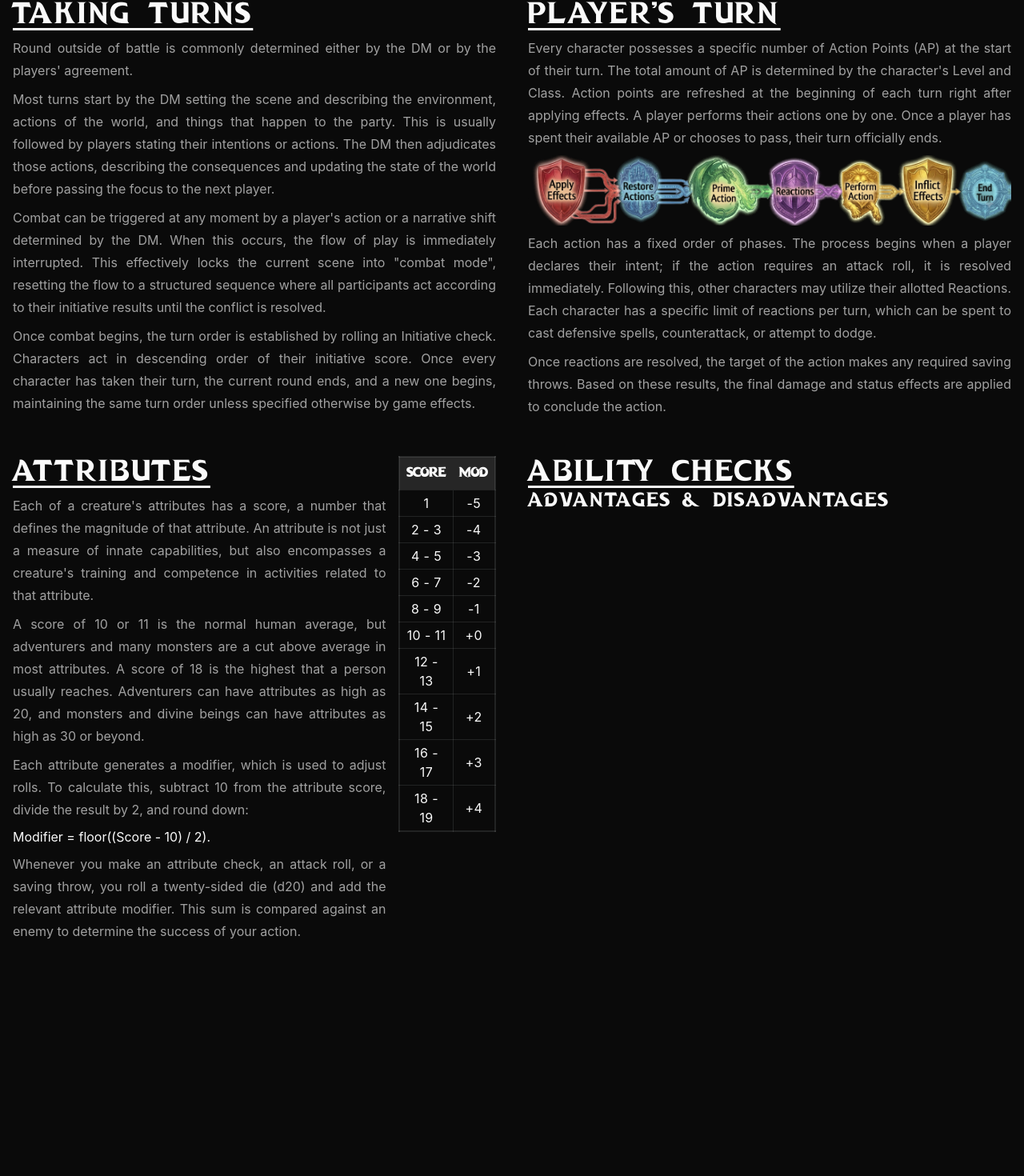
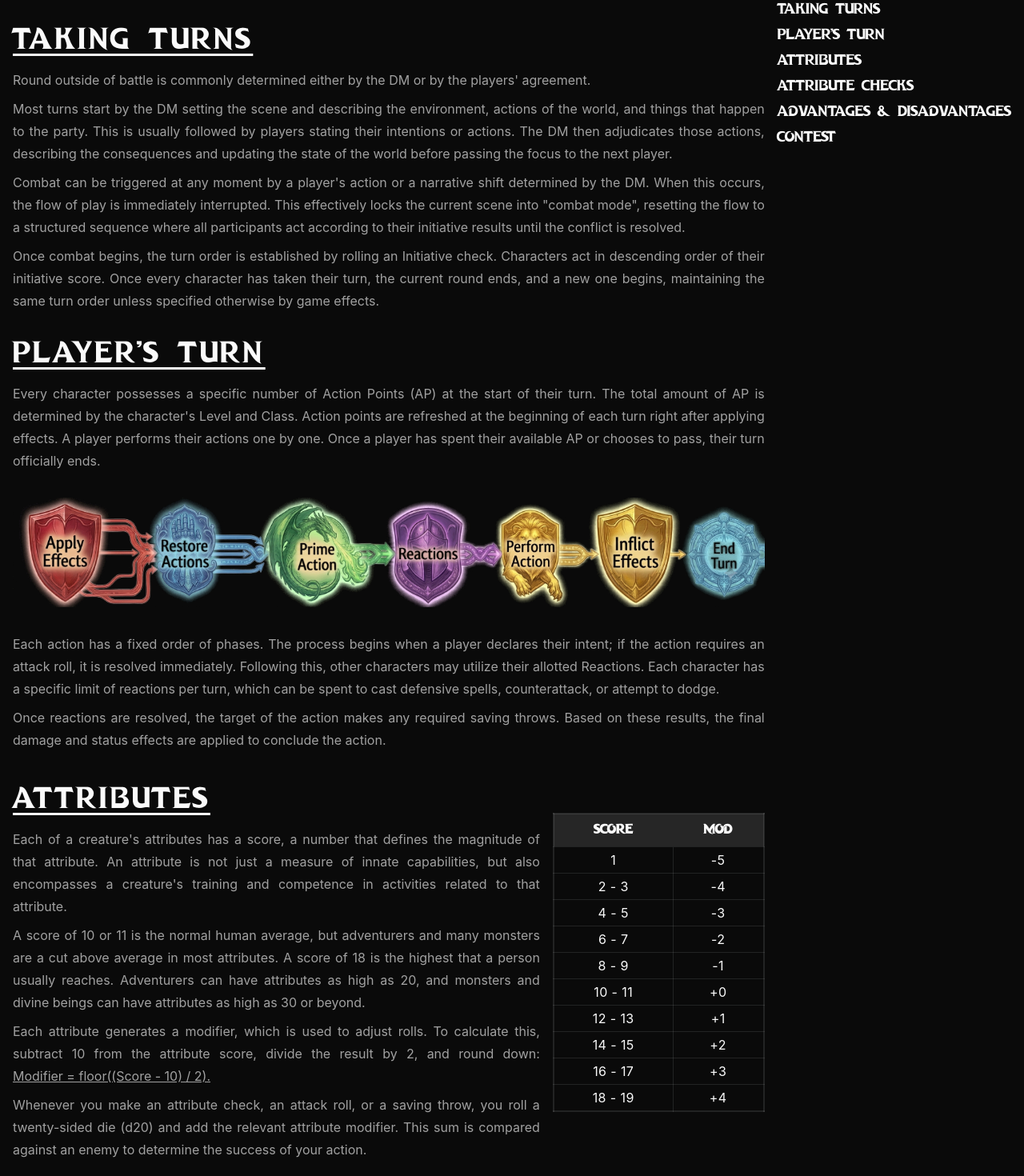
Before and after one commit to KebabObama/chronicles, a Next.js app: page /rules in a window 1280 px wide. Shown: the part 98-1568 px from the top of the page at 80% size. Before the commit the page ends 1316 px from the top, so only its background shows below. Built offline with nearby package versions, Linux system fonts and the light colour scheme; no server answers; what @toolwind/corner-shape would draw is missing.

Commit message:
add watcher and minor compilation changes

```diff
--- a/scripts/watcher.ts
+++ b/scripts/watcher.ts
@@ -10,12 +10,14 @@ const watcher = watch("src/content", { recursive: true }, (event, filename) => {
     console.log(`Detected ${event} in ${filename}`);
 
     try {
-      await buildSearchIndex();
+      await Promise.all([buildSearchIndex()]);
     } catch (error) {
       console.error("Failed to build search index:", error);
     }
   }, 500);
 });
+
+console.log("\nWatching for changes in src/content...\n");
 
 process.on("SIGINT", () => {
   console.log("Closing watcher...");
--- a/src/app/rules/page.tsx
+++ b/src/app/rules/page.tsx
@@ -1,30 +1,27 @@
+import { ToC } from "@/components/layout/toc";
 import { AttributeTable } from "@/components/ui/attribute-table";
-import Actions from "@/content/rules/actions.mdx";
 import Attributes from "@/content/rules/attributes.mdx";
 import Checks from "@/content/rules/checks.mdx";
 import Turns from "@/content/rules/turns.mdx";
 
 export default () => {
   return (
-    <main className="container mx-auto grid xl:grid-cols-2 gap-4 p-4 lg:py-8 lg:gap-6 xl:gap-10">
-      <article>
+    <div className="container mx-auto grid lg:grid-cols-[1fr_auto] gap-4 p-4 lg:py-8 ">
+      <main>
         <Turns />
-      </article>
 
-      <article>
-        <Actions />
-      </article>
+        <div className="flex flex-col lg:flex-row gap-4">
+          <div className="grow">
+            <Attributes />
+          </div>
 
-      <article className="flex flex-col lg:flex-row gap-4">
-        <div className="grow">
-          <Attributes />
+          <AttributeTable />
         </div>
-        <AttributeTable />
-      </article>
 
-      <article>
         <Checks />
-      </article>
-    </main>
+      </main>
+
+      <ToC />
+    </div>
   );
 };
--- /dev/null
+++ b/src/components/layout/toc.tsx
@@ -0,0 +1,46 @@
+"use client";
+
+import { useEffect, useLayoutEffect, useState } from "react";
+
+export const ToC = () => {
+  const [active, setActive] = useState<string | undefined>(undefined);
+  const [elements, setElements] = useState<HTMLElement[]>([]);
+
+  useLayoutEffect(() => {
+    const temp = document.querySelectorAll("main h1, main h2, main h3") as unknown as HTMLHeadingElement[];
+    const data = temp.values().toArray();
+    setElements(data);
+  }, []);
+
+  useEffect(() => {
+    const observer = new IntersectionObserver(
+      (entries) => {
+        const entry = entries.find((e) => e.isIntersecting);
+        setActive(entry?.target.id);
+      },
+      { rootMargin: "-80px 0px -80% 0px" },
+    );
+
+    elements.forEach((e) => {
+      observer.observe(e);
+    });
+
+    return () => observer.disconnect();
+  }, [elements]);
+
+  return (
+    <aside className="hidden min-w-3xs lg:block">
+      <ul className="space-y-1 sticky top-24 text-lg font-thin font-dragon-hunter">
+        {elements.map((heading) => (
+          <li key={heading.id}>
+            <a
+              href={`#${heading.id}`}
+              className={active === heading.id ? "font-medium text-primary" : "text-muted-foreground"}>
+              {heading.innerText}
+            </a>
+          </li>
+        ))}
+      </ul>
+    </aside>
+  );
+};
--- a/src/components/ui/attribute-table.tsx
+++ b/src/components/ui/attribute-table.tsx
@@ -1,9 +1,9 @@
 export const ATTRIBUTES: [score: string, mod: string][] = [
-  ["1", "-5"],
-  ["2 - 3", "-4"],
-  ["4 - 5", "-3"],
-  ["6 - 7", "-2"],
-  ["8 - 9", "-1"],
+  ["   1   ", "-5"],
+  [" 2 -  3", "-4"],
+  [" 4 -  5", "-3"],
+  [" 6 -  7", "-2"],
+  [" 8 -  9", "-1"],
   ["10 - 11", "+0"],
   ["12 - 13", "+1"],
   ["14 - 15", "+2"],
@@ -13,7 +13,7 @@ export const ATTRIBUTES: [score: string, mod: string][] = [
 
 export const AttributeTable = () => {
   return (
-    <table className="w-full h-fit text-center tracking-wide border-2">
+    <table className="w-full h-fit text-center tracking-wide border-2 self-center">
       <thead className="bg-muted font-dragon-hunter font-extralight">
         <tr>
           <th className="border-b p-2">Score</th>
--- a/src/content/rules/actions.mdx
+++ /dev/null
@@ -1,18 +0,0 @@
-import Image from "next/image";
-
-# Player's turn
-
-Every character possesses a specific number of Action Points (AP) at the start of their turn. The total amount of AP is determined by the character's Level and Class. Action points are refreshed at the beginning of each turn right after applying effects. A player performs their actions one by one. Once a player has spent their available AP or chooses to pass, their turn officially ends.
-
-<Image
-  src="/pictures/actions.webp"
-  alt="Turn action order"
-  priority
-  width={2642}
-  height={384}
-  className="w-full aspect-2642/384"
-/>
-
-Each action has a fixed order of phases. The process begins when a player declares their intent; if the action requires an attack roll, it is resolved immediately. Following this, other characters may utilize their allotted Reactions. Each character has a specific limit of reactions per turn, which can be spent to cast defensive spells, counterattack, or attempt to dodge.
-
-Once reactions are resolved, the target of the action makes any required saving throws. Based on these results, the final damage and status effects are applied to conclude the action.
--- a/src/content/rules/attributes.mdx
+++ b/src/content/rules/attributes.mdx
@@ -4,8 +4,6 @@ Each of a creature's attributes has a score, a number that defines the magnitude
 
 A score of 10 or 11 is the normal human average, but adventurers and many monsters are a cut above average in most   attributes. A score of 18 is the highest that a person usually reaches. Adventurers can have attributes as high as   20, and monsters and divine beings can have attributes as high as 30 or beyond.
 
-Each attribute generates a modifier, which is used to adjust rolls. To calculate this, subtract 10 from the attribute   score, divide the result by 2, and round down:
-
-<span className="inline-block">Modifier = floor((Score - 10) / 2).</span>
+Each attribute generates a modifier, which is used to adjust rolls. To calculate this, subtract 10 from the attribute   score, divide the result by 2, and round down: <span className="inline-block underline">Modifier = floor((Score - 10) / 2).</span>
 
 Whenever you make an attribute check, an attack roll, or a saving throw, you roll a twenty-sided die (d20) and add   the relevant attribute modifier. This sum is compared against an enemy to determine the success of your action.
--- a/src/content/rules/checks.mdx
+++ b/src/content/rules/checks.mdx
@@ -1,5 +1,18 @@
-# Ability checks
 
+# Attribute checks
 
+An attribute check tests a character's or monster's innate talent and training in an effort to overcome a challenge. The GM calls for an attribute check when a character or monster attempts an action (other than an attack) that has a chance of failure. When the outcome is uncertain, the dice determine the results.
+
+For every attribute check, the GM decides which of the six abilities is relevant to the task at hand and the difficulty of the task, represented by a Difficulty Class. The player rolls a d20 and adds the relevant attribute modifier to the roll. If the total equals or exceeds the DC, the check is successful; otherwise, it fails.
 
 ## Advantages & Disadvantages
+
+Sometimes a special ability or spell gives you have advantage or disadvantage on roll. When that happens, you roll a second d20 when you make the roll. Use the higher of the two rolls if you have advantage, and use the lower roll if you have disadvantage. In the instance where multiple situations affect a roll and each one grants advantage or imposes disadvantage on it, you don't roll more than one additional d20. If circumstances cause a roll to have both advantage and disadvantage, you are considered to have neither of them, and you roll one d20. When you have advantage or disadvantage and something in the game lets you reroll the d20, you can reroll only one of the dice.
+
+# Contest
+
+Sometimes one character' or monster's efforts are directly opposed by another's. This can occur when both of them are trying to do the same thing and only one can succeed, such as attempting to snatch a thing that has fallen on the floor. This situation also applies when one of them is trying to prevent the other one from accomplishing a goal— for example, when a monster tries to force open a door that an adventurer is holding closed. In situations like these, the outcome is determined by a special form of ability check, called a contest.
+
+Both participants in a contest make ability checks appropriate to their efforts. They apply all appropriate bonuses and penalties, but instead of comparing the total to a DC, they compare the totals of their two checks. The participant with the higher check total wins the contest. That character or monster either succeeds at the action or prevents the other one from succeeding.
+
+If the contest results in a tie, the situation remains the same as it was before the contest. Thus, one contestant might win the contest by default. If two characters tie in a contest to snatch a ring off the floor, neither character grabs it. In a contest between a monster trying to open a door and an adventurer trying to keep the door closed, a tie means that the door remains shut.
--- a/src/content/rules/turns.mdx
+++ b/src/content/rules/turns.mdx
@@ -1,3 +1,5 @@
+import Image from "next/image";
+
 # Taking turns
 
 Round outside of battle is commonly determined either by the DM or by the players' agreement.
@@ -7,3 +9,20 @@ Most turns start by the DM setting the scene and describing the environment, act
 Combat can be triggered at any moment by a player's action or a narrative shift determined by the DM. When this occurs, the flow of play is immediately interrupted. This effectively locks the current scene into "combat mode", resetting the flow to a structured sequence where all participants act according to their initiative results until the conflict is resolved.
 
 Once combat begins, the turn order is established by rolling an Initiative check. Characters act in descending order of their initiative score. Once every character has taken their turn, the current round ends, and a new one begins, maintaining the same turn order unless specified otherwise by game effects.
+
+# Player's turn
+
+Every character possesses a specific number of Action Points (AP) at the start of their turn. The total amount of AP is determined by the character's Level and Class. Action points are refreshed at the beginning of each turn right after applying effects. A player performs their actions one by one. Once a player has spent their available AP or chooses to pass, their turn officially ends.
+
+<Image
+  src="/pictures/actions.webp"
+  alt="Turn action order"
+  priority
+  width={2642}
+  height={384}
+  className="w-full aspect-2642/384 my-8"
+/>
+
+Each action has a fixed order of phases. The process begins when a player declares their intent; if the action requires an attack roll, it is resolved immediately. Following this, other characters may utilize their allotted Reactions. Each character has a specific limit of reactions per turn, which can be spent to cast defensive spells, counterattack, or attempt to dodge.
+
+Once reactions are resolved, the target of the action makes any required saving throws. Based on these results, the final damage and status effects are applied to conclude the action.
--- a/src/mdx-components.tsx
+++ b/src/mdx-components.tsx
@@ -5,17 +5,17 @@ const components: MDXComponents = {
   h1: ({ children, ...props }) => (
     <h1
       {...props}
-      className="scroll-mt-24 font-dragon-hunter text-3xl tracking-widest underline underline-offset-6 md:text-4xl">
+      className="mt-8 mb-4 scroll-mt-24 font-dragon-hunter text-3xl tracking-widest underline underline-offset-6 md:text-4xl">
       {children}
     </h1>
   ),
   h2: ({ children, ...props }) => (
-    <h2 {...props} className="scroll-mt-24 font-dragon-hunter text-2xl font-extralight tracking-widest">
+    <h2 {...props} className="scroll-mt-24 mt-6 font-dragon-hunter text-2xl font-extralight tracking-widest">
       {children}
     </h2>
   ),
   h3: ({ children, ...props }) => (
-    <h3 {...props} className="scroll-mt-24 text-xl font-semibold tracking-wide">
+    <h3 {...props} className="scroll-mt-24 mt-4 text-xl font-semibold tracking-wide">
       {children}
     </h3>
   ),
```
Also changed, not shown: mdx.d.ts (renamed from src/mdx.d.ts), 1 other file (tests, documents, lock files or other folders).
